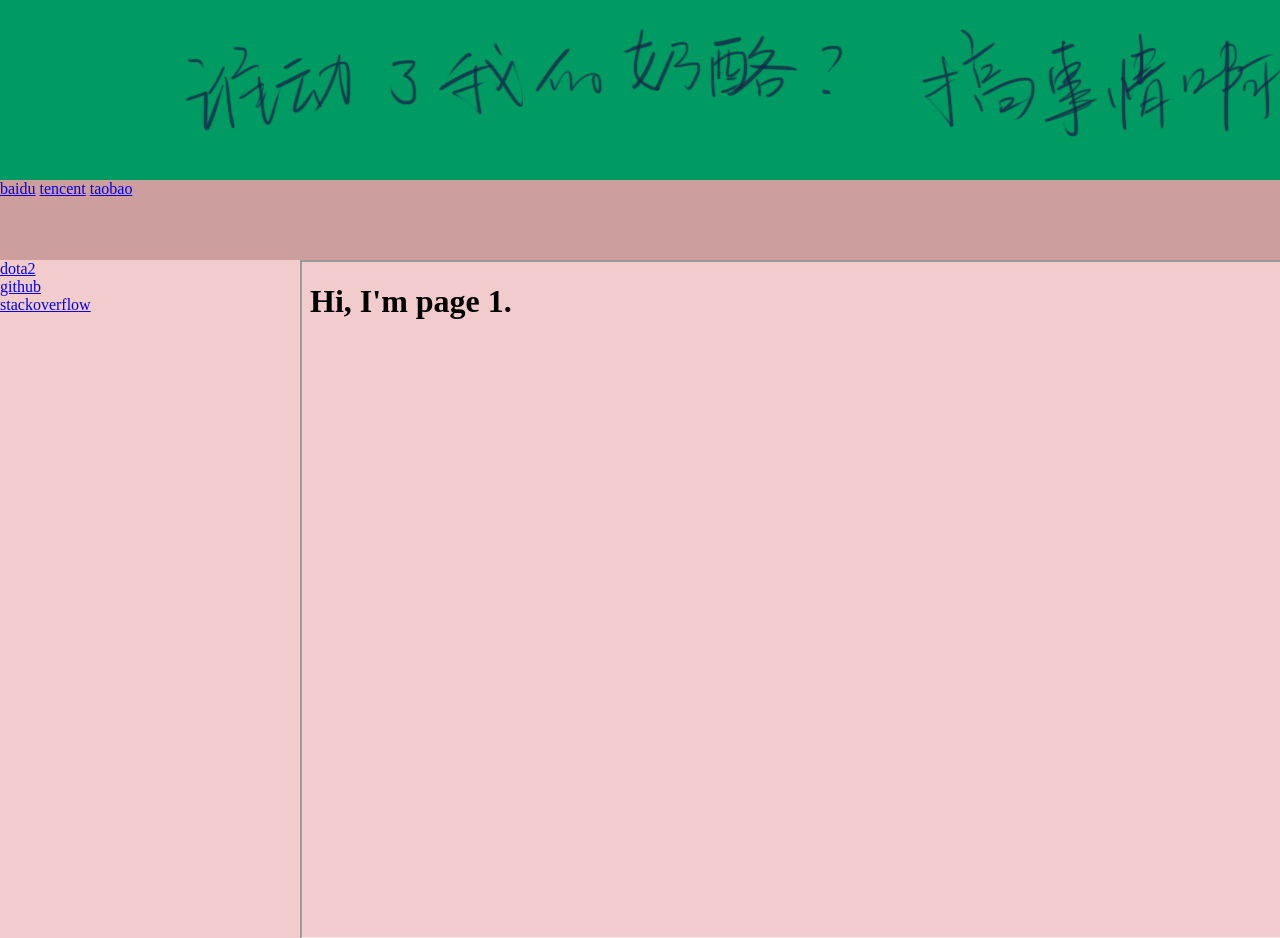
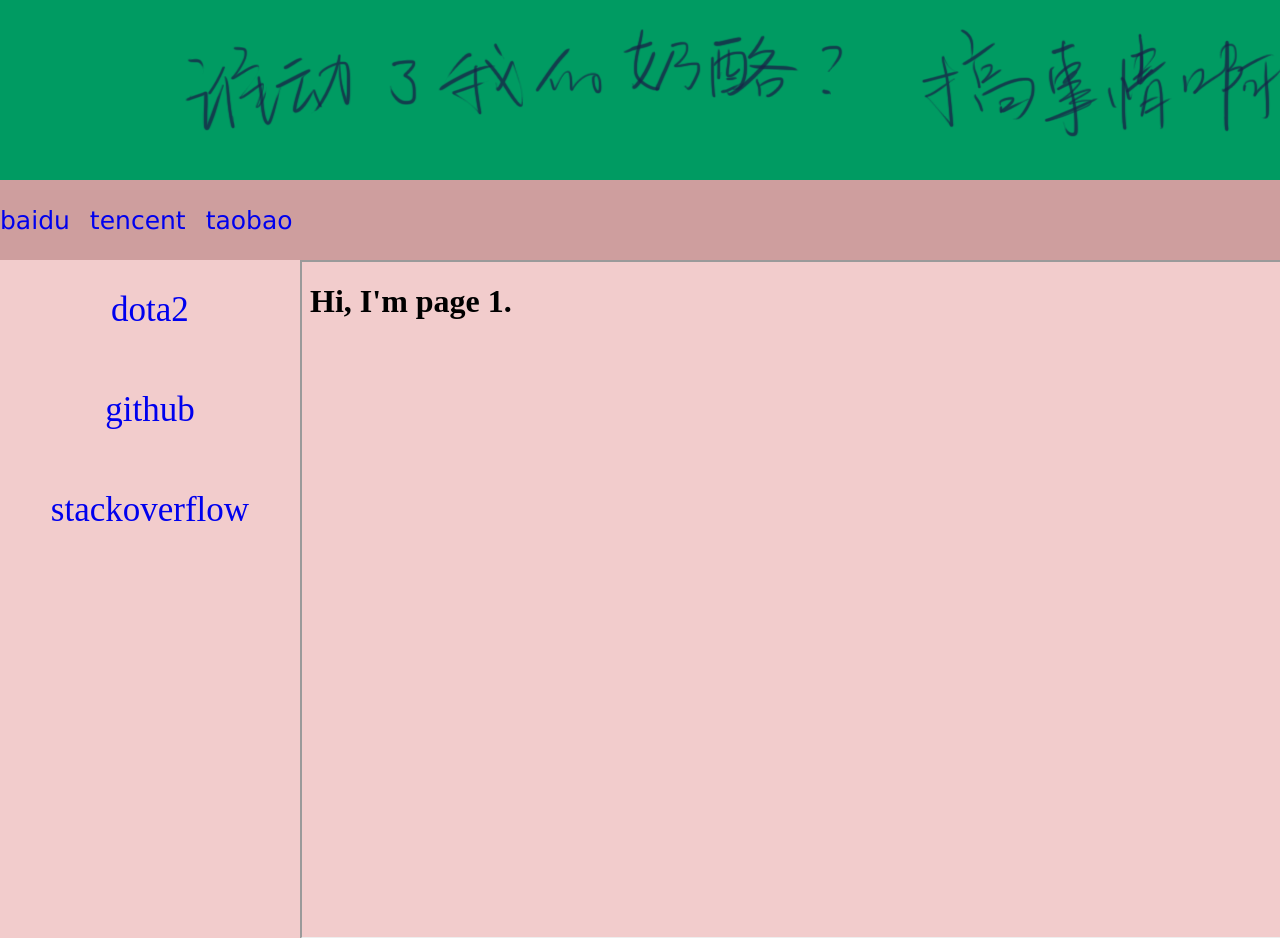
Before and after one commit to EvanZc/It_is_an_end, a PHP site: page / in a window 1280 px wide; the page is wider, and only the part inside the window is pictured. Shown: the top 938 px of that part. Run offline with PHP 8.4, Linux system fonts and the light colour scheme; the visitor is signed in with stand-in values (Sample User, id 1).

Commit message:
make indexpage beautiful
1. vertical-align.
2. li in a row.

```diff
--- a/index.css
+++ b/index.css
@@ -46,6 +46,39 @@ nav {
 	background-color: #ce9e9e;
 }
 
+/*ul的高度，不设置的话就是0, 因为li浮动了！！！*/
+#ul_nav {
+	margin: 0px; /*默认liststyle none*/
+	height: 100%;
+}
+
+#ul_nav>li {
+	float: left;
+	display: block;
+	height: 100%;
+	margin-right: 20px;
+	display: table;
+}
+
+li:hover {
+	background-color: #cfaeae;
+
+}
+
+.li_ul_nav>a {
+	text-decoration: none;
+	font-size: 25px;
+	font-family: "Microsoft YaHei", verdana, arial, sans-serif;
+	margin: 0;
+	padding: 0;
+	display: table-cell;
+	vertical-align: middle;
+	height: 100%;
+
+
+	/* 还有一个办法是 父元素table 子元素table-cell 然后vertical-align:middle*/
+}
+
 /*
 aside也是一个块元素
 
@@ -83,6 +116,24 @@ ul {
 	margin: 10px;
 	padding: 0;
 }
+
+.div_aside_block {
+	height: 100px;
+	width: 100%;
+	text-align: center;
+	display: table;
+}
+
+.div_aside_block>a
+{
+	display: table-cell;
+	vertical-align: middle;
+
+	text-decoration: none;
+	font-size: 35px;
+}
+
+
 
 .div_aside_block:hover {
 	background-color: #da5353;
--- a/index.php
+++ b/index.php
@@ -19,9 +19,11 @@
 			<span><a href="/login/logout.php">exit</a></span>
 		</header>
 		<nav>
-			<a href="https://www.baidu.com">baidu</a>
-			<a href="https://www.tencent.com">tencent</a>
-			<a href="https://www.taobao.com">taobao</a>
+			<ul id="ul_nav">
+				<li class="li_ul_nav"><a href="https://www.baidu.com">baidu</a></li>
+				<li class="li_ul_nav"><a href="https://www.tencent.com">tencent</a></li>
+				<li class="li_ul_nav"><a href="https://www.taobao.com">taobao</a></li>
+			</ul>
 		</nav>
 
 		<aside>
```
